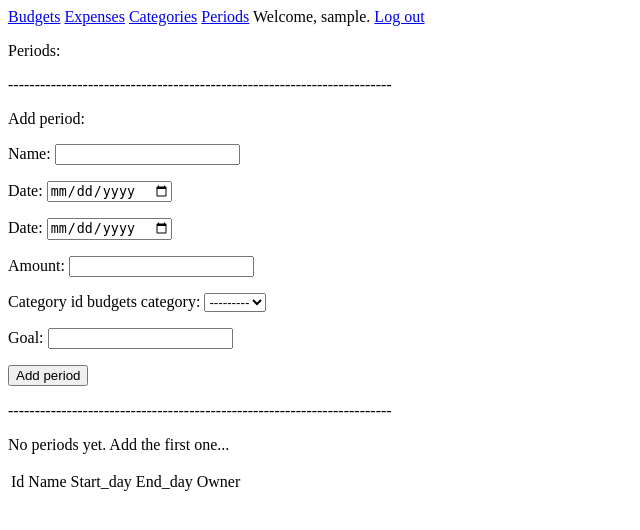
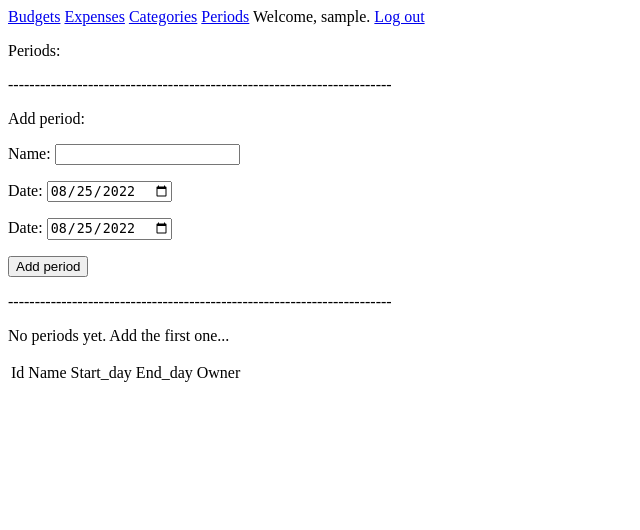
Before and after one commit to gilkom/home_budget_project, a Django app: page /periods/ in a window 1280 px wide. Shown: the top 530 px of the page, without its empty margins (0-640 px from the left). Run offline with Django 4.2, Linux system fonts and the light colour scheme; the visitor is signed in with stand-in values (Sample User, id 1); data that the repository does not hold is empty.

Commit message:
add periods form without balance and goals

```diff
--- a/budgets/forms.py
+++ b/budgets/forms.py
@@ -51,10 +51,10 @@ class CategoryForm(forms.ModelForm):
 
 class PeriodForm(forms.ModelForm):
 
-    start_day = forms.DateField(widget=forms.DateInput(attrs={'type': 'date'}),
-                                       label='Date')
-    end_day = forms.DateField(widget=forms.DateInput(attrs={'type': 'date'}),
-                                       label='Date')
+    start_day = forms.DateField(widget=forms.DateInput(attrs={'type': 'date',
+                                       'value': date.today().strftime("%Y-%m-%d")}), label='Date')
+    end_day = forms.DateField(widget=forms.DateInput(attrs={'type': 'date',
+                                       'value': date.today().strftime("%Y-%m-%d")}), label='Date')
 
     class Meta:
         model = BudgetsPeriod
@@ -65,7 +65,7 @@ class BalanceForm(forms.ModelForm):
 
     class Meta:
         model = BudgetsBalance
-        fields = ('amount',)
+        exclude = ('owner', 'period_id_budgets_period',)
 
 
 class MonthlyGoalForm(forms.ModelForm):
--- a/budgets/templates/budgets/periods.html
+++ b/budgets/templates/budgets/periods.html
@@ -8,8 +8,6 @@
     <form action="{% url 'budgets:periods' %}" method="post">
           {% csrf_token %}
           {{ pform.as_p }}
-          {{ bform.as_p }}
-          {{ mform.as_p }}
           <button name="submit">Add period</button>
     </form>
  <p>------------------------------------------------------------------------</p>
--- a/budgets/views.py
+++ b/budgets/views.py
@@ -74,28 +74,16 @@ def periods(request):
 
     if request.method != 'POST':
         pform = PeriodForm()
-        bform = BalanceForm()
-        mform = MonthlyGoalForm()
     else:
-        pform = PeriodForm(data=request.POST, instance=BudgetsPeriod())
-        bform = BalanceForm(data=request.POST, instance=BudgetsBalance())
-        mform = MonthlyGoalForm(data=request.POST, instance=BudgetsMonthlyGoal())
-        if pform.is_valid() and bform.is_valid() and mform.is_valid():
+        pform = PeriodForm(request.POST)
+
+        if pform.is_valid():
+
             new_period = pform.save(commit=False)
             new_period.owner = request.user
             new_period.save()
 
-            new_balance = bform.save(commit=False)
-            new_balance.owner = request.user
-            new_balance.period_id_budgets_period = new_period
-            new_balance.save()
-
-            new_monthly_goal = mform.save(commit=False)
-            new_monthly_goal.owner = request.user
-            new_monthly_goal.period_id_budgets_period = new_period
-            new_monthly_goal.save()
-
             return redirect('budgets:periods')
 
-    context = {'pform': pform, 'bform': bform, 'mform': mform, 'periods': periods}
+    context = {'pform': pform, 'periods': periods}
     return render(request, 'budgets/periods.html', context)
--- a/sql/oszczedzator_insert.sql
+++ b/sql/oszczedzator_insert.sql
@@ -2,6 +2,7 @@
 --        1, 3);
 -- INSERT INTO budgets_saver values(
 --       2, 4);
+
 -----------------------------------------
 insert into budgets_period(name, start_day, end_day, owner) values(
 	'Sierpień', '01-08-2022', '31-08-2022', 1);
```
